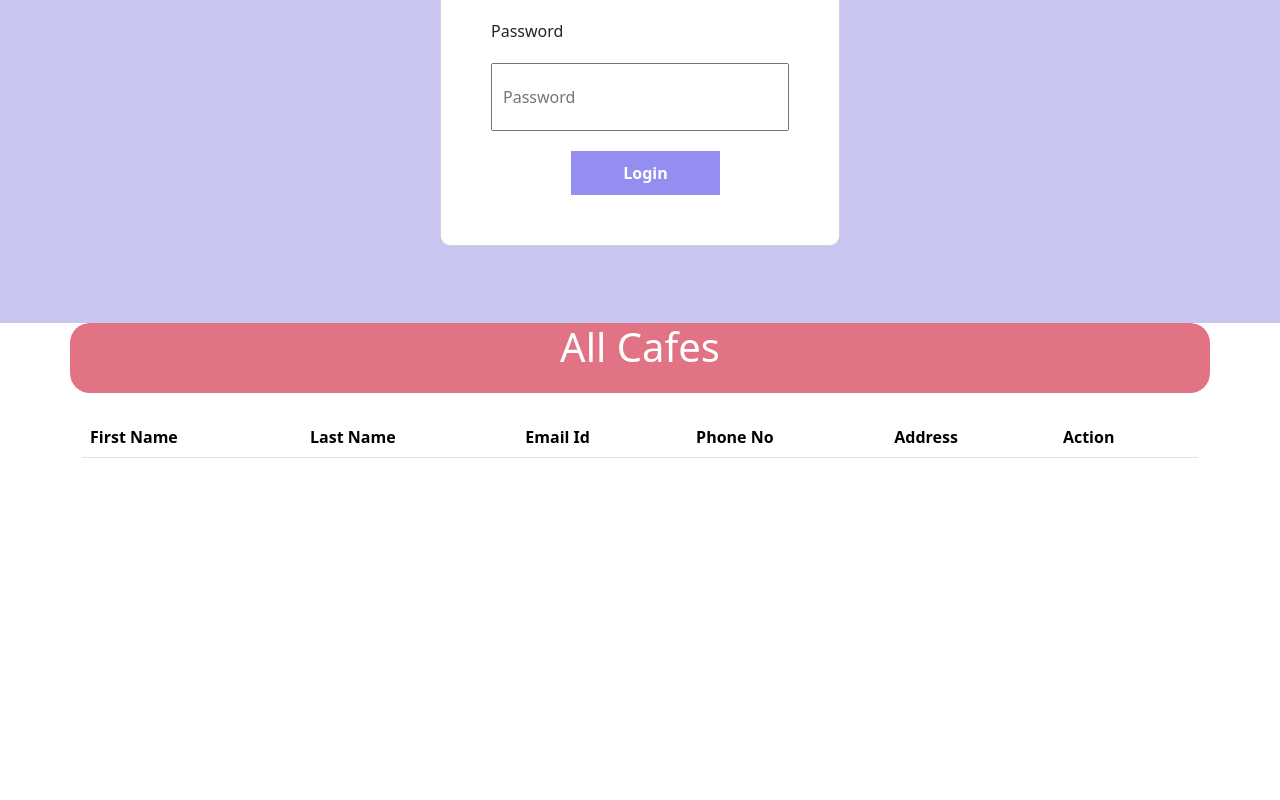
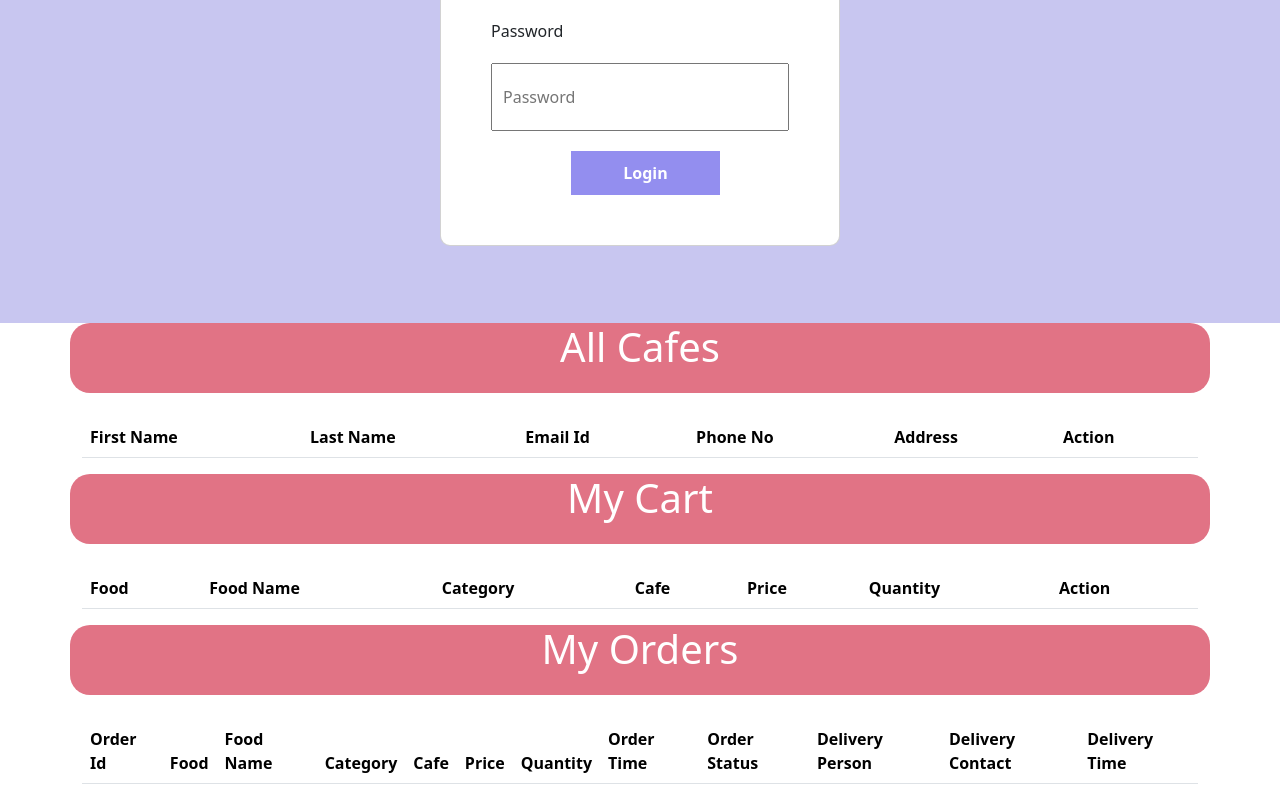
Before and after one commit to piyushbig/Cafe_Management_System, a React (Create React App) app: page / in a window 1280 px wide. Shown: the part 477-1277 px from the top of the page. Before the commit the page ends 951 px from the top, so only its background shows below. Built offline with nearby package versions, Linux system fonts and the light colour scheme.

Commit message:
mycart and myOrder pages added

```diff
--- a/src/App.js
+++ b/src/App.js
@@ -1,7 +1,9 @@
 // import logo from './logo.svg';
 import './App.css';
+import { MyOrder } from './Components/MyOrders/MyOrder';
 import { AllCafe } from './Components/login/AllCafes/AllCafe';
 import Login from './Components/login/login';
+import { MyCart } from './Components/myCart/MyCart';
 
 function App() {
   return (
@@ -9,6 +11,8 @@ function App() {
     <>
     <Login/>
     <AllCafe/>
+    <MyCart/>
+    <MyOrder/>
     </>
   );
 }
--- /dev/null
+++ b/src/Components/MyOrders/MyOrder.jsx
@@ -0,0 +1,35 @@
+import { Alert, Col, Container, Row, Table } from "react-bootstrap";
+import './myOrder.css'
+
+export function MyOrder(){
+    return(
+        <Container fluid="md">
+        <Row>
+          <div id="container"><Col><h1>My Orders</h1></Col></div>
+        </Row>
+
+        <Table className="mt-4">
+        <thead id="tbl_head">
+            <tr >
+                <th>Order Id</th>
+                <th>Food</th>
+                <th>Food Name</th>
+                <th>Category</th>
+                <th>Cafe </th>
+                <th>Price</th>
+                <th>Quantity</th>
+                <th>Order Time</th>
+                <th>Order Status</th>
+                <th>Delivery Person</th>
+                <th>Delivery Contact</th>
+                <th>Delivery Time</th>
+
+            </tr>
+        </thead>
+        <tbody>
+
+        </tbody>
+        </Table>
+      </Container>
+    );
+}
--- /dev/null
+++ b/src/Components/MyOrders/myOrder.css
@@ -0,0 +1,16 @@
+#container{
+    text-align: center;
+    background-color: rgb(225, 115, 133);
+    height: 70px;
+   border-radius: 20px;
+   color:white;
+}
+
+h6{
+    font-weight: bold;
+    font-family: Cambria, Cochin, Georgia, Times, 'Times New Roman', serif;
+
+}
+tr{
+    background-color: palevioletred!important;
+}
--- /dev/null
+++ b/src/Components/myCart/MyCart.jsx
@@ -0,0 +1,29 @@
+import { Alert, Col, Container, Row, Table } from "react-bootstrap";
+import './myCart.css'
+
+export function MyCart(){
+    return(
+        <Container fluid="md">
+        <Row>
+          <div id="container"><Col><h1>My Cart</h1></Col></div>
+        </Row>
+
+        <Table className="mt-4">
+        <thead id="tbl_head">
+            <tr >
+                <th>Food</th>
+                <th>Food Name</th>
+                <th>Category</th>
+                <th>Cafe </th>
+                <th>Price</th>
+                <th>Quantity</th>
+                <th>Action</th>
+            </tr>
+        </thead>
+        <tbody>
+
+        </tbody>
+        </Table>
+      </Container>
+    );
+}
--- /dev/null
+++ b/src/Components/myCart/myCart.css
@@ -0,0 +1,16 @@
+#container{
+    text-align: center;
+    background-color: rgb(225, 115, 133);
+    height: 70px;
+   border-radius: 20px;
+   color:white;
+}
+
+h6{
+    font-weight: bold;
+    font-family: Cambria, Cochin, Georgia, Times, 'Times New Roman', serif;
+
+}
+tr{
+    background-color: palevioletred!important;
+}
```
